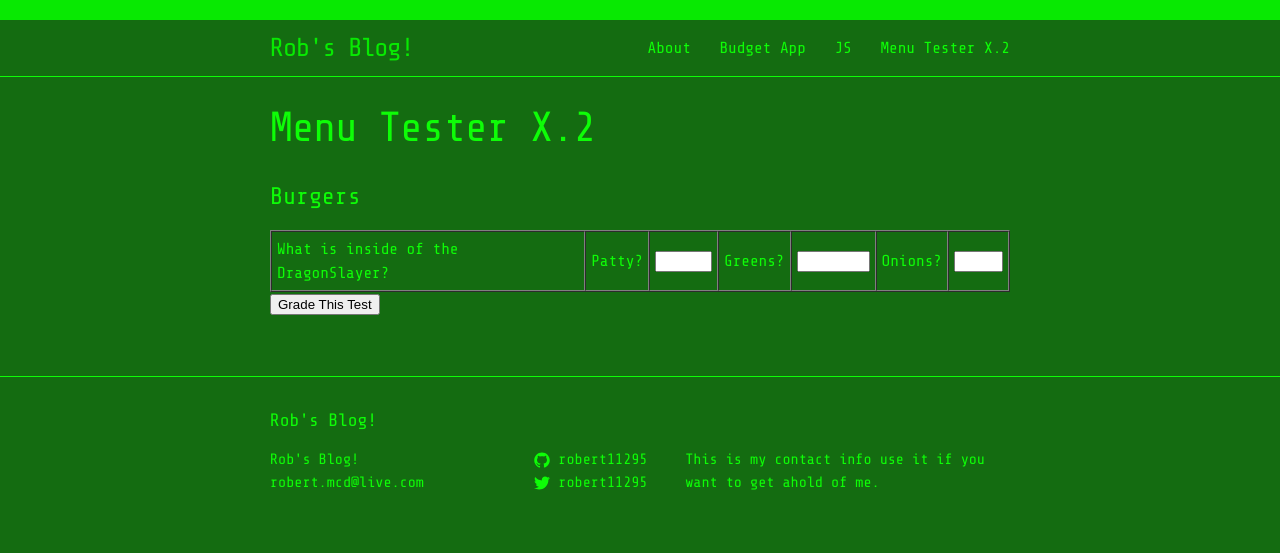
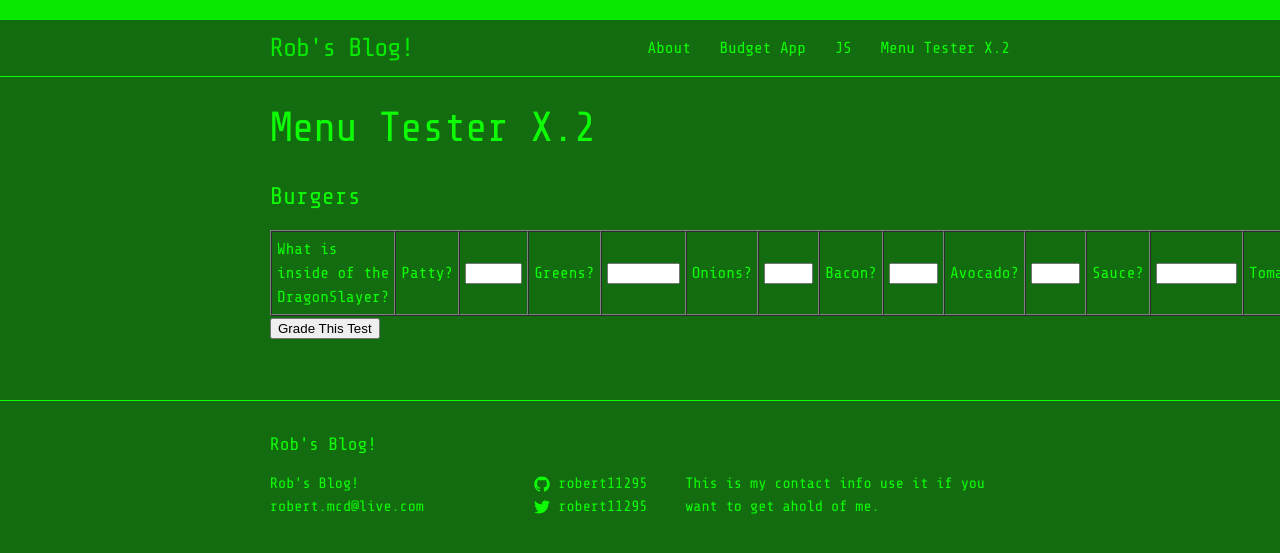
Before and after one commit to xSpiralx/xSpiralx.github.io, a Jekyll site: the page built from menu_tester_x.html, in a window 1280 px wide. Shown: the top 553 px of the page. Built offline with Jekyll 4.4.1, drawn with Linux system fonts in a browser that asks for light colours.

Commit message:
Update to completed Dragon

```diff
--- a/menu_tester_x.html
+++ b/menu_tester_x.html
@@ -22,6 +22,22 @@ permalink: /menu_tester_x/
 <td>Onions?</td>
 <td>
 <input id="dragon_onions" maxlength="3" name="dragon_onions" size="3" type="text" /></td>
+<td>Bacon?</td>
+<td>
+<input id="dragon_bacon" maxlength="3" name="dragon_bacon" size="3" type="text" /></td>
+<td>Avocado?</td>
+<td>
+<input id="dragon_avocado" maxlength="3" name="dragon_avocado" size="3" type="text" /></td>
+<td>Sauce?</td>
+<td>
+<input id="dragon_sauce" maxlength="7" name="dragon_sauce" size="7" type="text" /></td>
+<td>Tomato?</td>
+<td>
+<input id="dragon_tomato" maxlength="3" name="dragon_tomato" size="3" type="text" /></td>
+<td>Pickles?</td>
+<td>
+<input id="dragon_pickles" maxlength="3" name="dragon_pickles" size="3" type="text" /></td>
+
 </tr>
 </table>
 <input onclick="gradeTest()" name="submit" type="button" value="Grade This Test" />
@@ -46,6 +62,26 @@ function gradeTest() {
    if(a3 == 'raw') {
       correctAnswers++;
    }
+   var a4 = document.getElementById('dragon_bacon').value.toLowerCase();
+   if(a4 == "yes") {
+      correctAnswers++;
+   }
+   var a5 = document.getElementById('dragon_avocado').value.toLowerCase();
+   if(a5 == "no") {
+      correctAnswers++;
+   }
+   var a6 = document.getElementById('dragon_sauce').value.toLowerCase();
+   if(a6 == "buffalo") {
+      correctAnswers++;
+   }
+   var a7 = document.getElementById('dragon_tomato').value.toLowerCase();
+   if(a7 == "yes") {
+      correctAnswers++;
+   }
+   var a8 = document.getElementById('dragon_pickles').value.toLowerCase();
+   if(a8 == "yes") {
+      correctAnswers++;
+   }
    if(correctAnswers == totalQuestions) {
          alertText = "Congratulations! You have become a bear little cub!";
       }
```
Also changed, not shown: other parts of menu_tester_x.html (+1 -1 lines).
